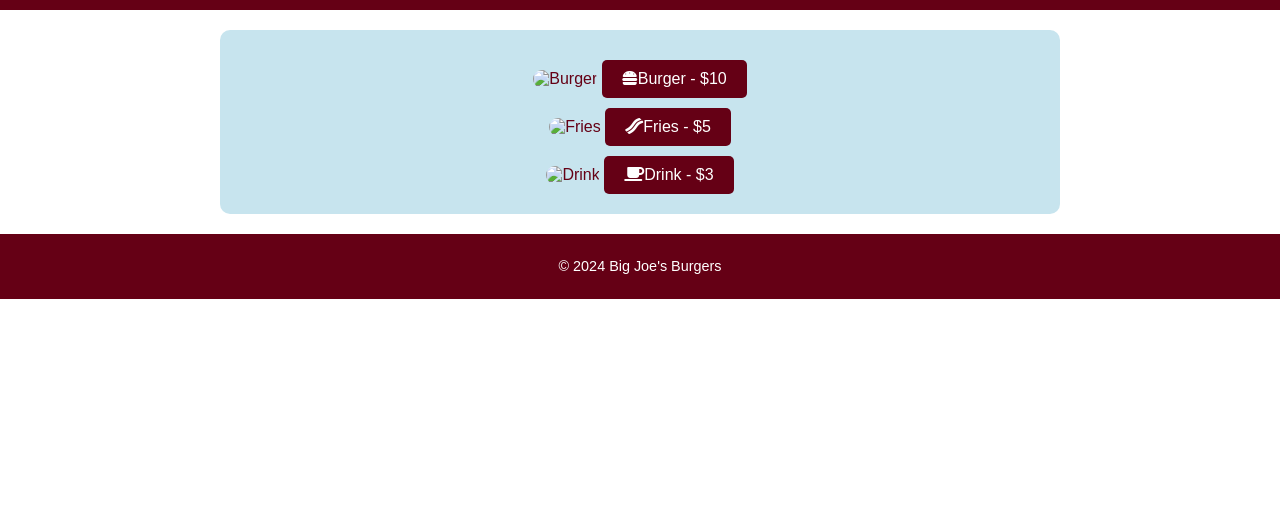
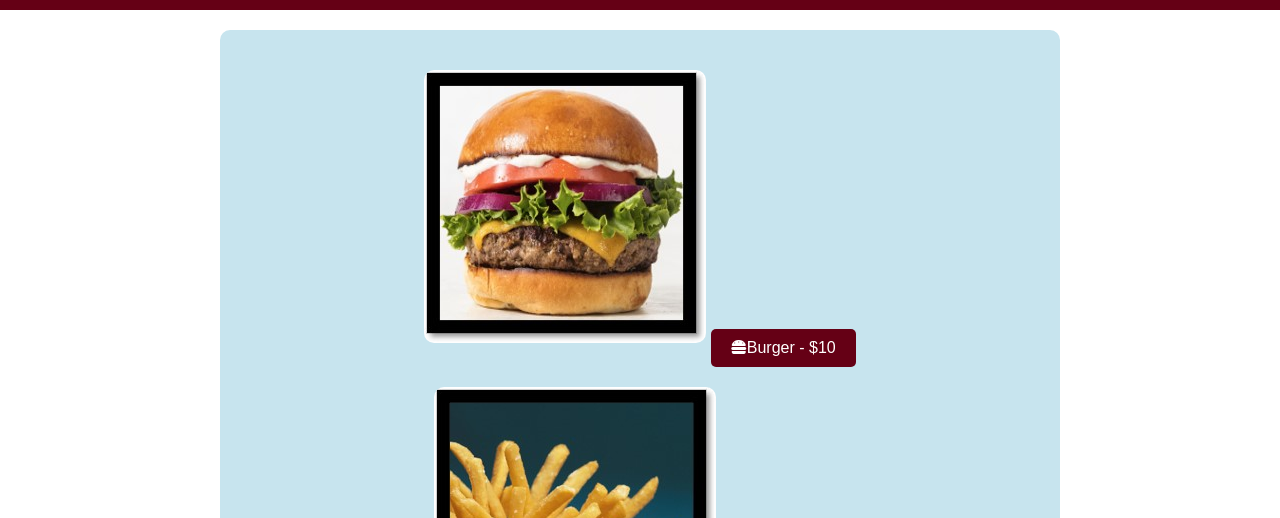
Before and after one commit to IvanFicklin/my-resturant, a plain HTML site: page menu.html in a window 1280 px wide. Shown: the part 282-800 px from the top of the page. Drawn offline with Linux system fonts and the light colour scheme; files whose address does not match are found by name; a web font is replaced by a local one.

Commit message:
Update menu.html

```diff
--- a/menu.html
+++ b/menu.html
@@ -24,17 +24,17 @@
     <main>
         <section>
             <div>
-                <img src="./images/burgerimage.jpg" alt="Burger" class="menu-img">
+                <img src="./burgerimage.jpg" alt="Burger" class="menu-img">
                 <button class="menu-btn"><i class="fa-solid fa-burger"></i>Burger - $10</button>
             </div>
 
             <div>
-                <img src="./images/friesimage.jpg" alt="Fries" class="menu-img">
+                <img src="./friesimage.jpg" alt="Fries" class="menu-img">
                 <button class="menu-btn"><i class="fa-solid fa-bacon"></i>Fries - $5</button>
             </div>
 
             <div>
-                <img src="./images/drinksimage.jpg" alt="Drink" class="menu-img">
+                <img src="./drinksimage.jpg" alt="Drink" class="menu-img">
                 <button class="menu-btn"><i class="fa-solid fa-mug-saucer"></i>Drink - $3</button>
             </div>
         </section>
```
